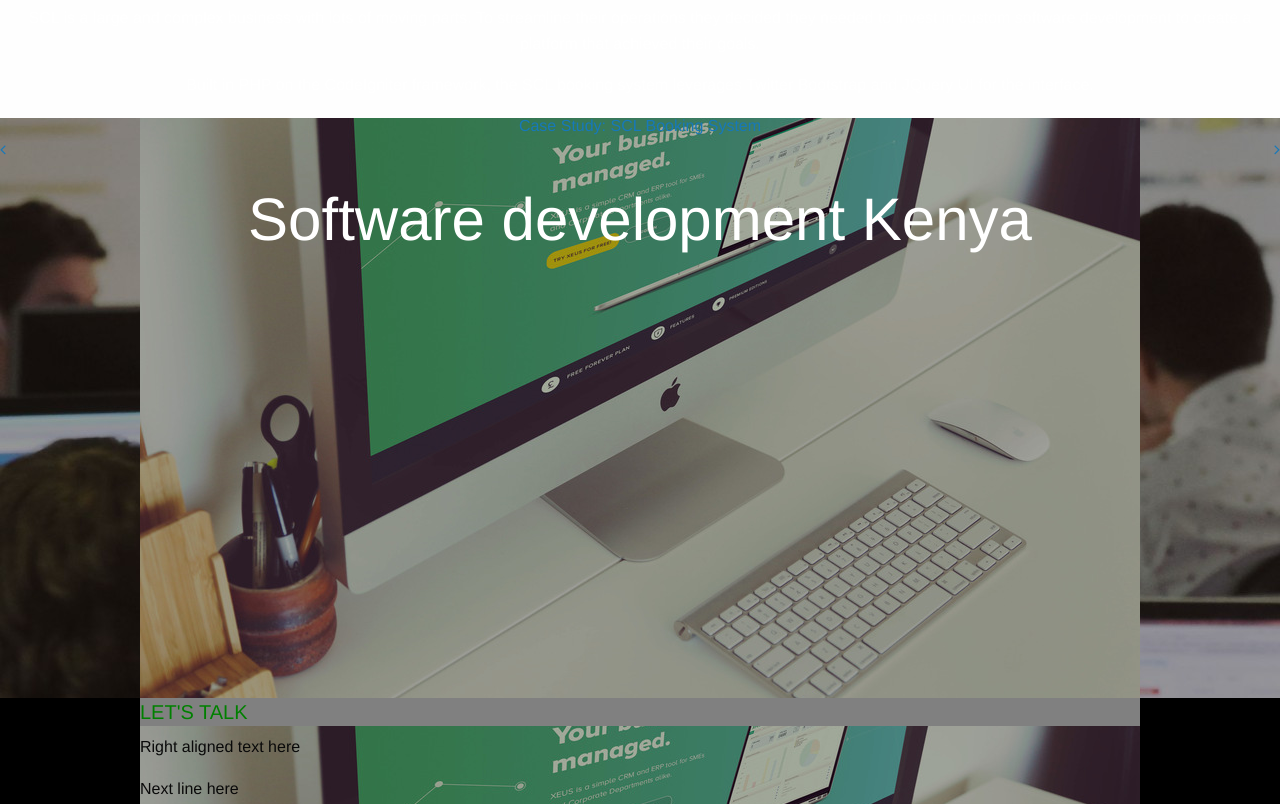
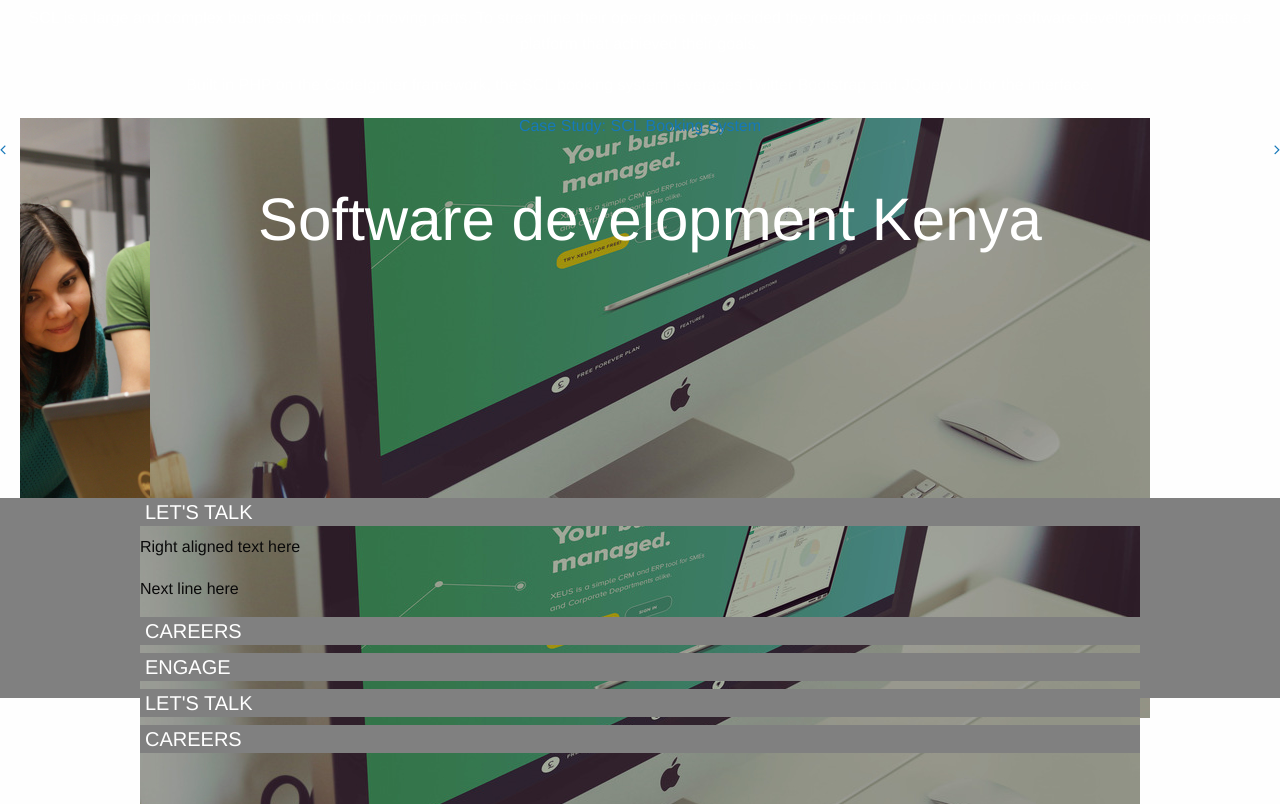
Before and after one commit to Harrisonkamau/plug-and-play, a plain HTML site: page index.html in a window 1280 px wide. Shown: the part 4360-5164 px from the top of the page. Drawn offline with nearby package versions, Linux system fonts and the light colour scheme.

Commit message:
add two background images

```diff
--- a/assets/stylesheets/main.css
+++ b/assets/stylesheets/main.css
@@ -146,7 +146,12 @@
 }
 
 #engage {
-  background-image:url(../images/Banner.jpg);"
+  margin-left: 20px;
+  background-image:url(../images/software-consulting.jpg),url(../images/Software_Development_Team.png);
+  background-position: center bottom, left top;
+  /*background-size: cover;*/
+  background-repeat: no-repeat;
+  height: 400px;
 }
 
 .clearfix:after {
@@ -165,11 +170,18 @@
 /*Footer*/
 
 .primary-footer {
-  background: black;
+  background: grey;
+  background-image: none !important;
+  height: 200px;
+  margin-bottom: 0;
+  width: 100%;
+
 }
 .primary-footer h5 {
-  color: green;
+  color: white;
   background: grey;
+  padding-left: 5px;
+  padding-right: 5px;
 }
 .left{
 text-align:left;
@@ -182,3 +194,10 @@ text-align:right;
 .centered{
 text-align:center;
 }
+
+.column i{
+  font-size: 20px;
+  padding-left: 4px;
+  padding-right: 4px;
+  color: white;
+}
```
